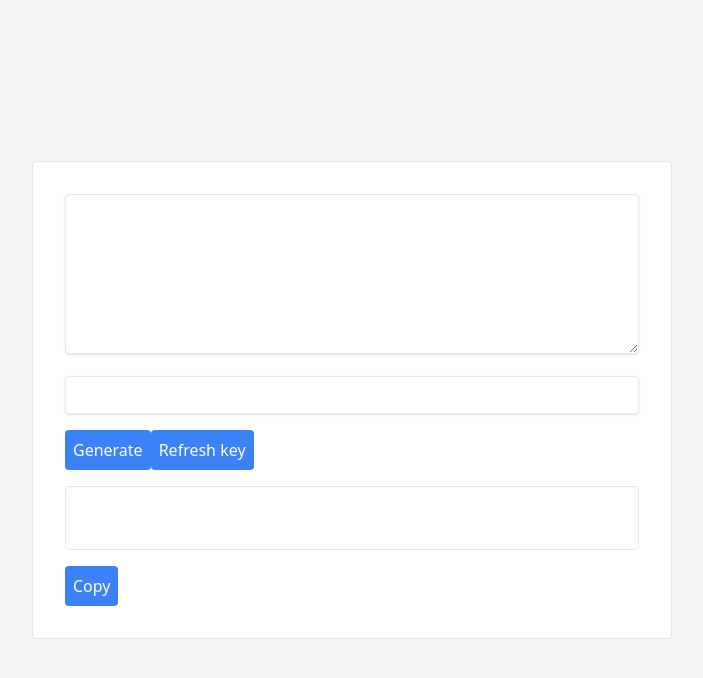
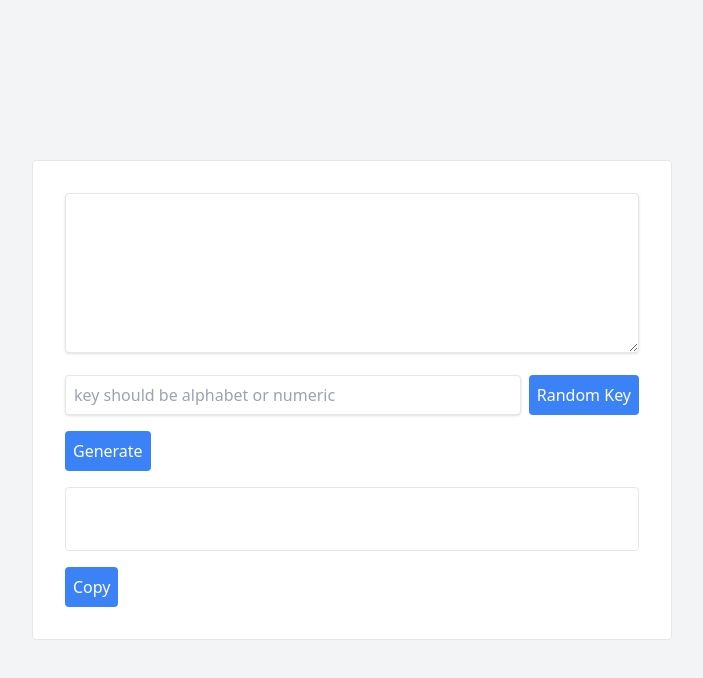
Before and after one commit to maxyou/HideText, a Next.js app: page / in a window 1280 px wide. Shown: the top 678 px of the page, without its empty margins (288-991 px from the left). Built offline with nearby package versions, Linux system fonts and the light colour scheme.

Commit message:
put key button

```diff
--- a/pages/index.tsx
+++ b/pages/index.tsx
@@ -78,22 +78,22 @@ const Home: NextPage = () => {
               </Link>
             </>
             :
-            <div className='bg-white w-1/2 max-w-2xl h-auto p-6 border rounded'>
+            <div className='bg-white w-1/2 max-w-2xl 	min-w-[30rem] h-auto p-6 border rounded'>
               <div className='p-2'>
-                <textarea className="shadow appearance-none border rounded w-full min-h-[10rem] p-2 text-gray-700 leading-tight focus:outline-none focus:shadow-outline"
+                <textarea className="shadow appearance-none border rounded w-full min-h-[10rem] p-2 text-gray-700 leading-tight focus:outline-none focus:shadow-outline focus:border-blue-600"
                   name="plainText" onChange={e => setPlainText(e.target.value)} value={plainText} />
               </div>
-              <div className='p-2'>
-                <input className="shadow appearance-none border rounded w-full p-2 text-gray-700 leading-tight focus:outline-none focus:shadow-outline"
-                  type="text" name="xorKey" onChange={e => setXorKey(e.target.value)} value={xorKey} >
-
+              <div className='p-2 flex gap-2'>
+                <input className="shadow appearance-none border rounded w-full p-2 text-gray-700 leading-tight focus:outline-none focus:shadow-outline focus:border-blue-600"
+                  type="text" name="xorKey" onChange={e => setXorKey(e.target.value)} value={xorKey} placeholder="key should be alphabet or numeric" >
                   </input>
+                <button className='bg-blue-500 min-w-fit hover:bg-blue-700 text-white p-2 rounded'
+                  onClick={refreshKey}>Random Key</button>
               </div>
               <div className='p-2'>
                 <button className='bg-blue-500 hover:bg-blue-700 text-white p-2 rounded'
                   onClick={genetateCipherText}>Generate</button>
-                <button className='bg-blue-500 hover:bg-blue-700 text-white p-2 rounded'
-                  onClick={refreshKey}>Refresh key</button>
+
               </div>
               <div className='p-2'>
                 <p className='w-auto h-auto break-all p-2 border rounded min-h-[4rem] hover:decoration-inherit'>
```
